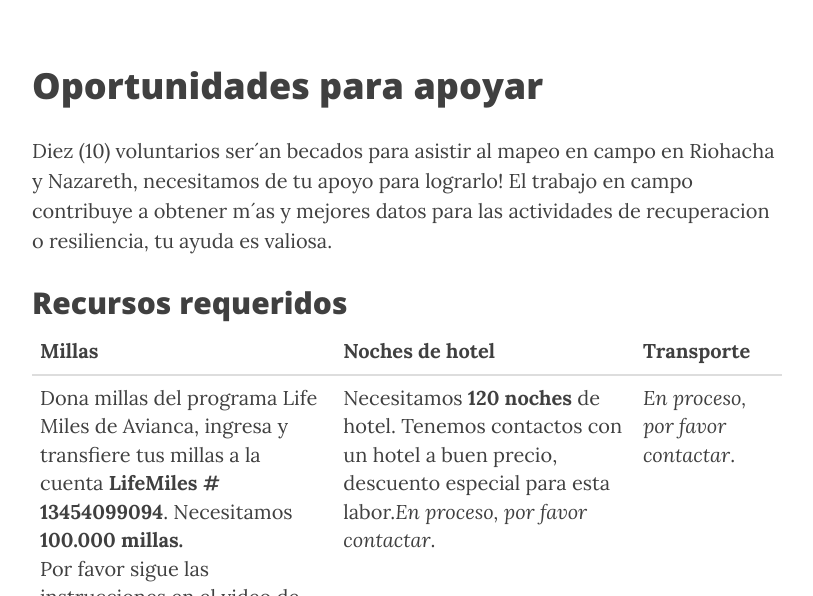
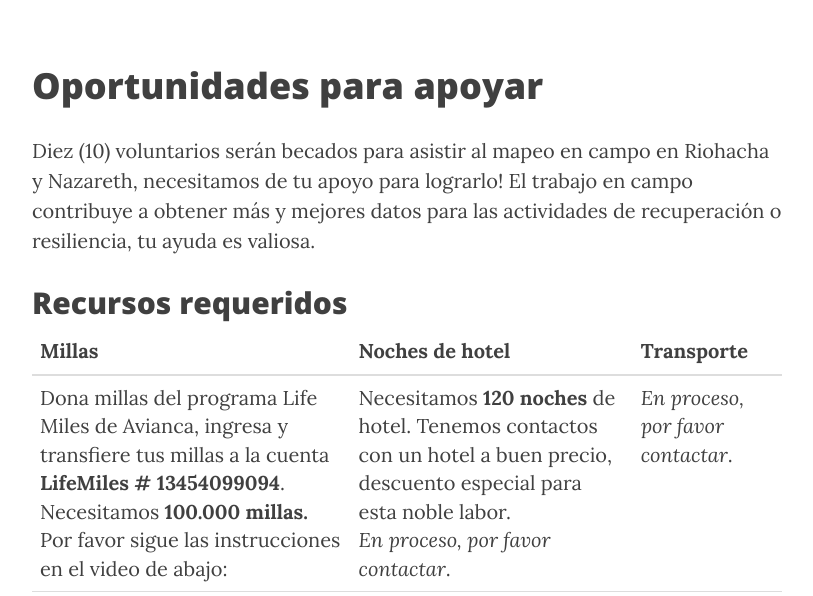
Before and after one commit to redhumus/openstreetmapcolombia.github.io, a Jekyll site: the page built from ayuda.html, in a window 1280 px wide and 900 px high, scrolled down 452 px, cut to the strip 122-718 px from the top of the window. Shown: the whole strip, without its empty margins (233-1046 px from the left). Built offline with Jekyll 4.4.1, drawn with Linux system fonts in a browser that asks for light colours; nearby versions of some CDN libraries.

```diff
--- a/ayuda.html
+++ b/ayuda.html
@@ -7,10 +7,10 @@ header-img: "galeria/voluntarios.jpg"
 
 <div class="post">
 	<h1 class="pageTitle">Oportunidades para apoyar</h1>
-	<p class="intro">Diez (10) voluntarios ser´an becados para asistir al mapeo
+	<p class="intro">Diez (10) voluntarios serán becados para asistir al mapeo
 		en campo en Riohacha y Nazareth, necesitamos de tu apoyo para lograrlo!
-		El trabajo en campo contribuye a obtener m´as y mejores datos para las actividades
-		de recuperacion o resiliencia, tu ayuda es valiosa.</p>
+		El trabajo en campo contribuye a obtener más y mejores datos para las actividades
+		de recuperación o resiliencia, tu ayuda es valiosa.</p>
 	<h2>Recursos requeridos</h2>
 	<table class="table table-hover">
 		<thead>
@@ -25,16 +25,13 @@ header-img: "galeria/voluntarios.jpg"
         		<td>Dona millas del programa Life Miles de Avianca, <a href="https://www.lifemiles.com/esp/ear/tra/traneetraproc.aspx" target="_blanck">ingresa y transfiere</a> tus millas a la cuenta <b>LifeMiles # 13454099094</b>.  Necesitamos <b><a href="https://www.lifemiles.com/esp/ear/tra/traneetraproc.aspx">100.000 millas.</a></b><br>Por favor sigue las instrucciones en el video de abajo:
 				<!-- <img src="{{ '/img/avianca_cabin.jpg' | prepend: site.baseurl }}" alt=""/> -->
         		</td>
-        		<td>Necesitamos <b>120 noches</b> de hotel.  Tenemos contactos con un hotel a buen precio, descuento especial para esta labor.<a href="contact.html"><i>En proceso, por favor contactar</i>.</a></td>
+        		<td>Necesitamos <b>120 noches</b> de hotel.  Tenemos contactos con un hotel a buen precio, descuento especial para esta noble labor.<a href="contact.html"><i><br>En proceso, por favor contactar</i>.</a></td>
         		<td><a href="contact"><i>En proceso, por favor contactar</i>.</a></td>
         	</tr>
         	<tr>
         		<td><iframe width="560" height="315" src="https://www.youtube.com/embed/95RZhmUfec8" frameborder="0" allowfullscreen></iframe></td>
-        		<td>
-        		</td>
-        		<td>
-        		</td>
-
+        		<td></td>
+        		<td></td>
         	</tr>
 		</tbody>
 	</table>
```
Also changed, not shown: _layouts/post.html (+4 -5 lines), _posts/2016-01-06-Comunicado-mapaton.markdown (+11 -13 lines).
